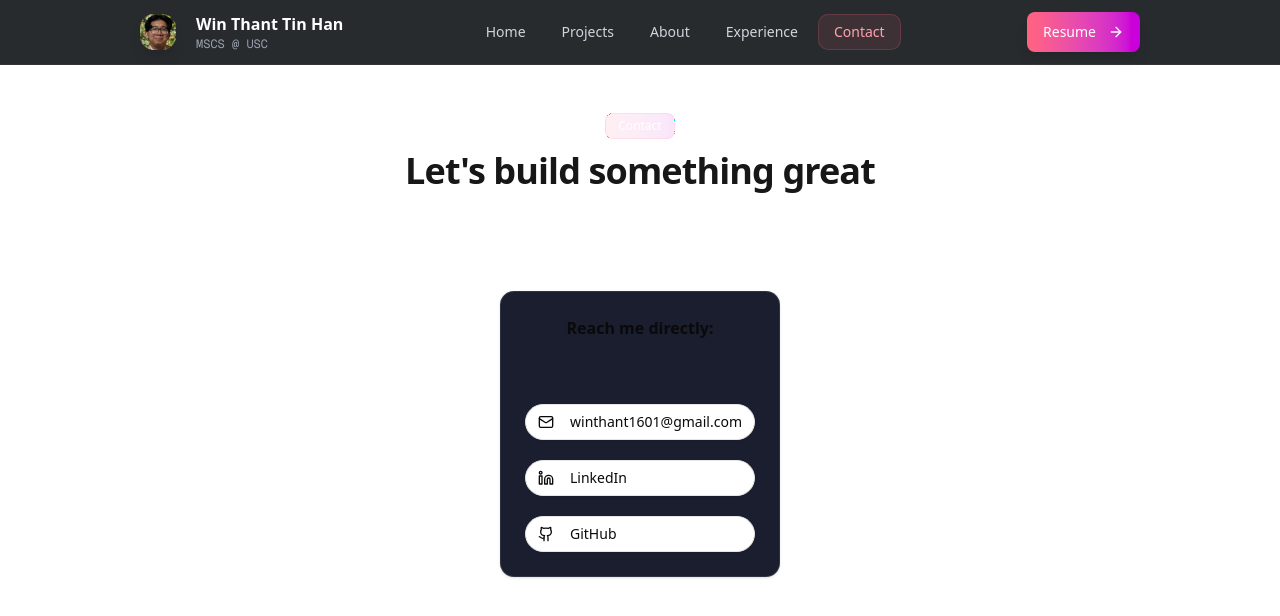
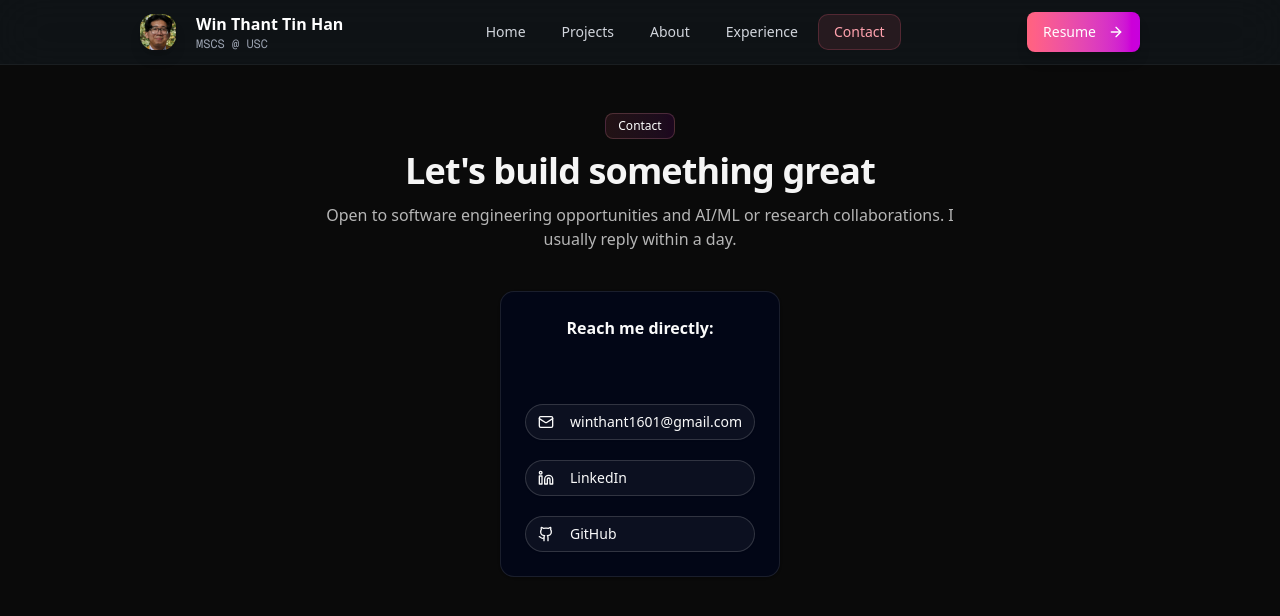
Before and after one commit to WinThant16/portfolio, a Next.js app in the folder my-portfolio/: page /contact in a window 1280 px wide. Shown: the top 616 px of the page. Built offline with nearby package versions, Linux system fonts and the light colour scheme.

Commit message:
refactor: polish content, UX, metadata + shared data

```diff
--- a/my-portfolio/src/app/about/page.tsx
+++ b/my-portfolio/src/app/about/page.tsx
@@ -10,7 +10,7 @@ import {
 import { profile } from "@/data/profile";
 
 export const metadata: Metadata = {
-  title: "About | Win Thant Tin Han",
+  title: "About",
   description:
     "M.S. Computer Science student at USC building production software, full-stack systems, and applied AI/ML projects.",
 };
--- a/my-portfolio/src/app/contact/page.tsx
+++ b/my-portfolio/src/app/contact/page.tsx
@@ -1,21 +1,18 @@
-'use client';
+import type { Metadata } from "next";
+import Link from "next/link";
+import { profile } from "@/data/profile";
+import { Badge } from "@/components/ui/badge";
+import { Button } from "@/components/ui/button";
+import { Card } from "@/components/ui/card";
+import { Mail, Github, Linkedin } from "lucide-react";
 
-import Link from 'next/link';
-import { Badge } from '@/components/ui/badge';
-import { Button } from '@/components/ui/button';
-import { Card } from '@/components/ui/card';
-import { Mail, Github, Linkedin } from 'lucide-react';
-import { useEffect } from 'react';
-
-const EMAIL = 'winthant1601@gmail.com';
-const LINKEDIN = 'https://www.linkedin.com/in/win-thant-tin-han';
-const GITHUB = 'https://github.com/WinThant16';
+export const metadata: Metadata = {
+  title: "Contact",
+  description:
+    "Contact Win Thant Tin Han for software engineering, AI/ML, and research opportunities.",
+};
 
 export default function ContactPage() {
-  useEffect(() => {
-    document.title = 'Contact | Win Thant Tin Han';
-  }, []);
-
   return (
     <section className="relative min-h-[75vh] pt-20 md:pt-28">
       <div className="container-max">
@@ -28,7 +25,7 @@ export default function ContactPage() {
             Let&apos;s build something great
           </h1>
           <p className="text-white/70 max-w-2xl mx-auto">
-            Open to internships, software engineering roles, and research collaborations.
+            Open to software engineering opportunities and AI/ML or research collaborations.
             I usually reply within a day.
           </p>
         </div>
@@ -42,21 +39,21 @@ export default function ContactPage() {
 
             <div className="flex flex-col gap-5">
               <Button asChild variant="outline" className="justify-start rounded-full">
-                <a href={`mailto:${EMAIL}`}>
+                <a href={`mailto:${profile.email}`}>
                   <Mail className="mr-2 h-4 w-4" />
-                  {EMAIL}
+                  {profile.email}
                 </a>
               </Button>
 
               <Button asChild variant="outline" className="justify-start rounded-full">
-                <Link href={LINKEDIN} target="_blank">
+                <Link href={profile.linkedin} target="_blank" rel="noopener noreferrer">
                   <Linkedin className="mr-2 h-4 w-4" />
                   LinkedIn
                 </Link>
               </Button>
 
               <Button asChild variant="outline" className="justify-start rounded-full">
-                <Link href={GITHUB} target="_blank">
+                <Link href={profile.github} target="_blank" rel="noopener noreferrer">
                   <Github className="mr-2 h-4 w-4" />
                   GitHub
                 </Link>
--- a/my-portfolio/src/app/experience/page.tsx
+++ b/my-portfolio/src/app/experience/page.tsx
@@ -1,6 +1,14 @@
 import { experiences } from "@/data/experience";
 import { formatDateRange } from "@/lib/date";
 import { Badge } from "@/components/ui/badge";
+import type { Metadata } from "next";
+
+export const metadata: Metadata = {
+  title: "Experience",
+  description:
+    "Professional experience, research, and leadership work by Win Thant Tin Han.",
+};
+
 
 export default function Page() {
   return (
--- a/my-portfolio/src/app/globals.css
+++ b/my-portfolio/src/app/globals.css
@@ -139,10 +139,6 @@
 }
 
 @layer utilities {
-  .text-primary { color: oklch(var(--primary)); }
-  .bg-primary   { background-color: oklch(var(--primary)); }
-  .ring-primary { --tw-ring-color: oklch(var(--primary)); }
-  .border-primary { border-color: oklch(var(--primary)); }
   .container-max { @apply mx-auto w-full max-w-5xl px-3; }
 }
 
--- a/my-portfolio/src/app/layout.tsx
+++ b/my-portfolio/src/app/layout.tsx
@@ -4,18 +4,28 @@ import { Geist, Geist_Mono } from "next/font/google";
 import "./globals.css";
 import { ThemeProvider } from "@/components/providers/theme";
 import Header from "@/components/layout/Header";
-import Image from "next/image";
 
 const geistSans = Geist({ variable: "--font-geist-sans", subsets: ["latin"] });
 const geistMono = Geist_Mono({ variable: "--font-geist-mono", subsets: ["latin"] });
 
 export const metadata: Metadata = {
-  title: "Win Thant Tin Han",
-  description: "Projects, research, and contact.",
+  metadataBase: new URL("https://win-thant-portfolio.vercel.app"),
+
+  title: {
+    default: "Win Thant Tin Han | Software Engineer",
+    template: "%s | Win Thant Tin Han",
+  },
+
+  description:
+    "Software engineer and M.S. Computer Science student at USC building production web applications, full-stack systems, algorithms, and applied AI/ML projects.",
+
   openGraph: {
-    title: "Win Thant Tin Han",
-    description: "Portfolio site. Projects, research, and contact.",
+    title: "Win Thant Tin Han | Software Engineer",
+    description:
+      "Production software, full-stack systems, algorithms, and applied AI/ML projects.",
     type: "website",
+    url: "/",
+    siteName: "Win Thant Tin Han",
   },
 };
 
--- a/my-portfolio/src/app/resume/page.tsx
+++ b/my-portfolio/src/app/resume/page.tsx
@@ -1,5 +1,3 @@
-'use client'
-
 import { profile } from "@/data/profile";
 import { experiences } from "@/data/experience";
 import { projects } from "@/data/projects";
@@ -7,7 +5,6 @@ import { skills } from "@/data/skills";
 import { formatDateRange } from "@/lib/date";
 
 import Link from 'next/link'
-import { useEffect } from 'react'
 import {
   Mail,
   MapPin,
@@ -24,6 +21,13 @@ import {
   FileText
 } from 'lucide-react'
 
+import type { Metadata } from "next";
+
+export const metadata: Metadata = {
+  title: "Resume",
+  description:
+    "Resume of Win Thant Tin Han, M.S. Computer Science student at USC with experience in software engineering, full-stack development, AI/ML, and research.",
+};
 
 /* --------------------------- Professional summary ----------------------- */
 const summary = `M.S. Computer Science student at USC and CS Honors graduate (Cum Laude) from UC Riverside, with experience across full-stack software engineering, applied AI/ML, algorithms, and data systems. I build production web applications, from newsroom publishing tooling on Arc XP Fusion to a bilingual maritime training-school site, alongside machine-learning and systems projects. My undergraduate honors capstone on generative AI adoption in education is published through UC eScholarship. I'm seeking software engineering and AI/ML opportunities.`;
@@ -79,10 +83,6 @@ const groupedSkills = skills.reduce<Record<string, string[]>>(
 
 /* ----------------------------- Component -------------------------------- */
 export default function ResumePage() {
-  useEffect(() => {
-    document.title = 'Resume | Win Thant Tin Han'
-  }, [])
-
   return (
     <main className="min-h-screen bg-transparent text-foreground">
       <div className="mx-auto max-w-4xl px-6 py-14">
--- a/my-portfolio/src/components/layout/Header.tsx
+++ b/my-portfolio/src/components/layout/Header.tsx
@@ -6,7 +6,7 @@ import { Button } from "@/components/ui/button";
 import { Sheet, SheetContent, SheetTrigger, SheetTitle } from "@/components/ui/sheet";
 import { Menu, ArrowRight } from "lucide-react";
 import { useState, useEffect } from "react";
-import { motion, useScroll, useTransform } from "framer-motion";
+import { motion, useScroll } from "framer-motion";
 import Image from "next/image";
 
 const navItems = [
@@ -22,7 +22,6 @@ export default function Header() {
   const [isOpen, setIsOpen] = useState(false);
   const [isScrolled, setIsScrolled] = useState(false);
   const pathname = usePathname();
-  const { scrollY } = useScroll();
 
   useEffect(() => {
     const onScroll = () => setIsScrolled(window.scrollY > 20);
--- a/my-portfolio/src/components/providers/theme.tsx
+++ b/my-portfolio/src/components/providers/theme.tsx
@@ -5,7 +5,7 @@ import { ReactNode } from "react";
 
 export function ThemeProvider({ children }: { children: ReactNode }) {
   return (
-    <NextThemes attribute="class" defaultTheme="system" enableSystem>
+    <NextThemes attribute="class" defaultTheme="dark" forcedTheme="dark" enableSystem={false}>
       {children}
     </NextThemes>
   );
--- a/my-portfolio/src/components/sections/tech-strip.tsx
+++ b/my-portfolio/src/components/sections/tech-strip.tsx
@@ -9,7 +9,6 @@ import type { SkillGroup } from "@/data/types";
 type IconItem = { src: string; label: string };
 type ColumnSpec = { title: string; tone: string; items: IconItem[] };
 
-const A = (arr: IconItem[]): IconItem[] => arr;
 const ICON_HOVER_SPRING = { type: 'spring' as const, stiffness: 420, damping: 22, mass: 0.3 };
 
 const GROUP_TONES: Record<SkillGroup, string> = {
```
Also changed, not shown: my-portfolio/package.json (+1 -8 lines), my-portfolio/src/app/page.tsx (+0 -108 lines), my-portfolio/src/app/projects/page.tsx (+10 -11 lines), 1 other file (tests, documents, lock files or other folders).
